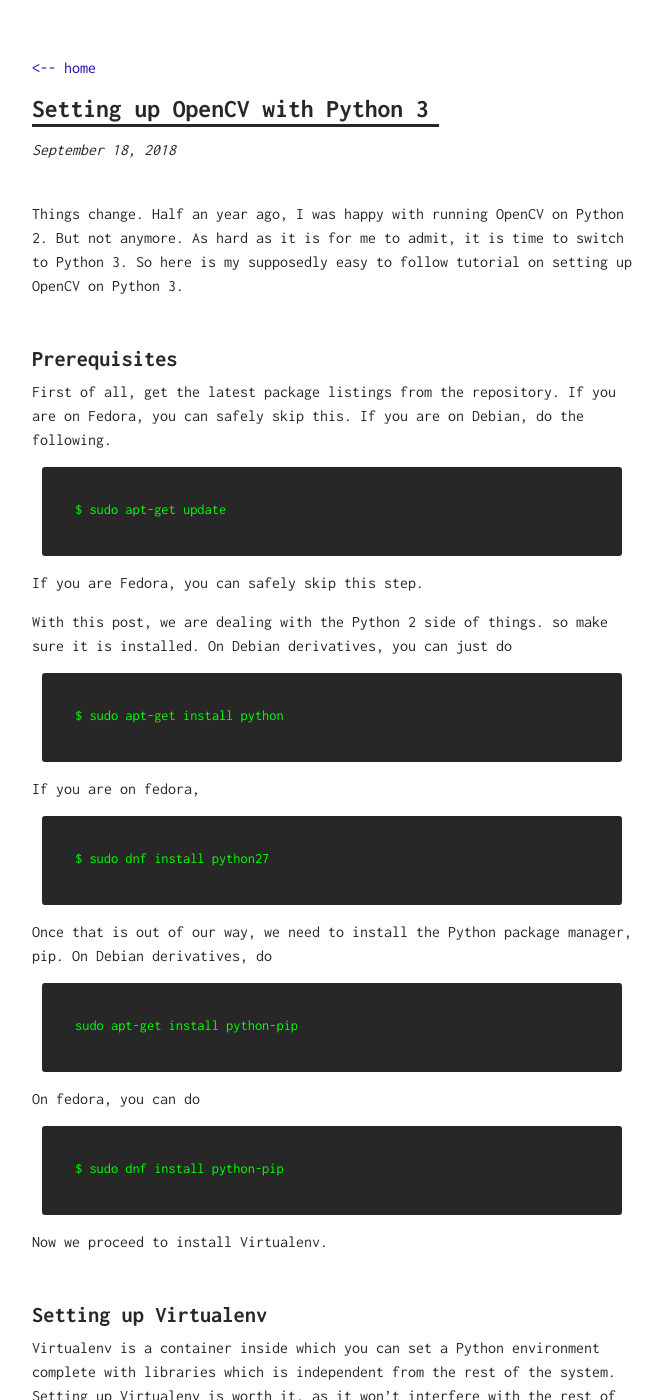
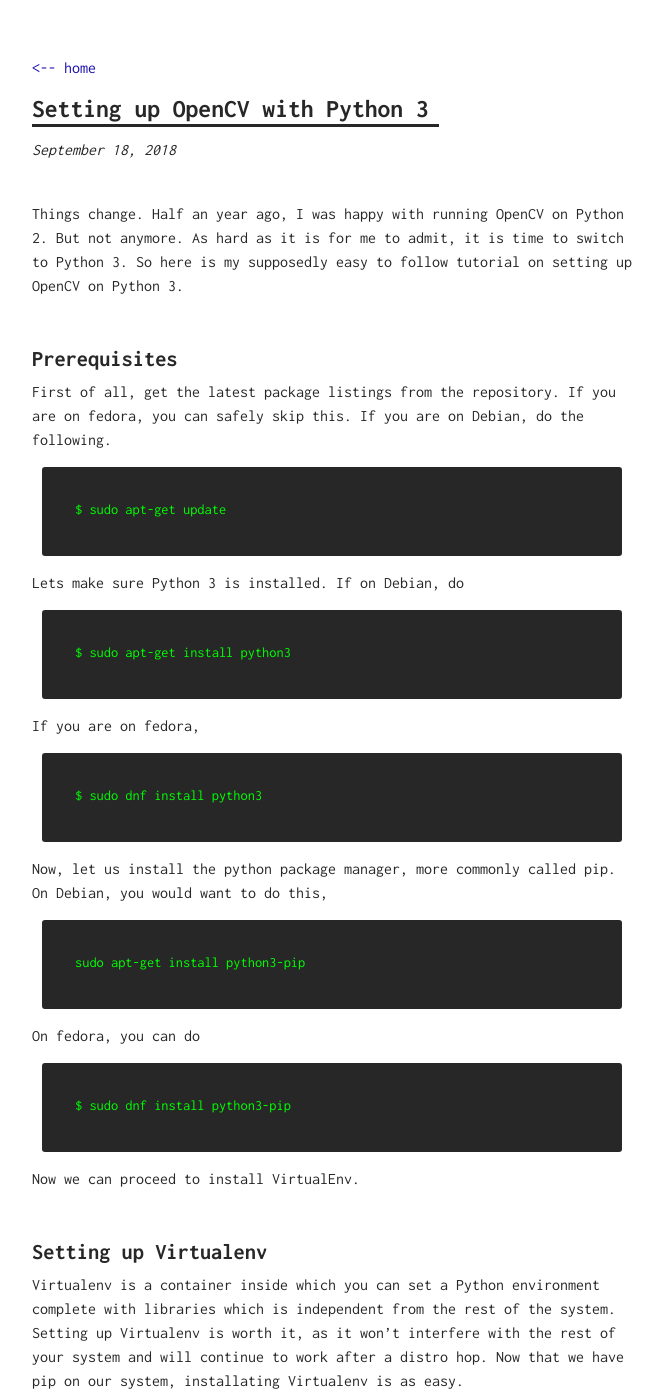
Before and after one commit to karuvally/karuvally.github.io, a Jekyll site: the page built from _posts/2018-09-18-setting-up-cv-python3.md, in a window 1280 px wide and 1400 px high. Shown: the whole window, without its empty margins (308-971 px from the left). Built offline with Jekyll 4.4.1, drawn with Linux system fonts in a browser that asks for light colours.

Commit message:
added python3 installation code

```diff
--- a/_posts/2018-09-18-setting-up-cv-python3.md
+++ b/_posts/2018-09-18-setting-up-cv-python3.md
@@ -10,29 +10,28 @@
 
 # Prerequisites
 First of all, get the latest package listings from the repository. If you are
-on Fedora, you can safely skip this. If you are on Debian, do the following.
+on fedora, you can safely skip this. If you are on Debian, do the following.
 
     $ sudo apt-get update
 
-If you are Fedora, you can safely skip this step.
+Lets make sure Python 3 is installed. If on Debian, do
 
-With this post, we are dealing with the Python 2 side of things. so make sure it is installed. On Debian derivatives, you can just do
-
-    $ sudo apt-get install python
+    $ sudo apt-get install python3
 
 If you are on fedora,
 
-    $ sudo dnf install python27
+    $ sudo dnf install python3
 
-Once that is out of our way, we need to install the Python package manager, pip. On Debian derivatives, do
+Now, let us install the python package manager, more commonly called pip. On
+Debian, you would want to do this,
 
-    sudo apt-get install python-pip
+    sudo apt-get install python3-pip
 
 On fedora, you can do
 
-    $ sudo dnf install python-pip
+    $ sudo dnf install python3-pip
 
-Now we proceed to install Virtualenv.
+Now we can proceed to install VirtualEnv.
 
 # Setting up Virtualenv
 Virtualenv is a container inside which you can set a Python environment complete with libraries which is independent from the rest of the system. Setting up Virtualenv is worth it, as it won't interfere with the rest of your system and will continue to work after a distro hop. Now that we have pip on our system, installating Virtualenv is as easy.
```
